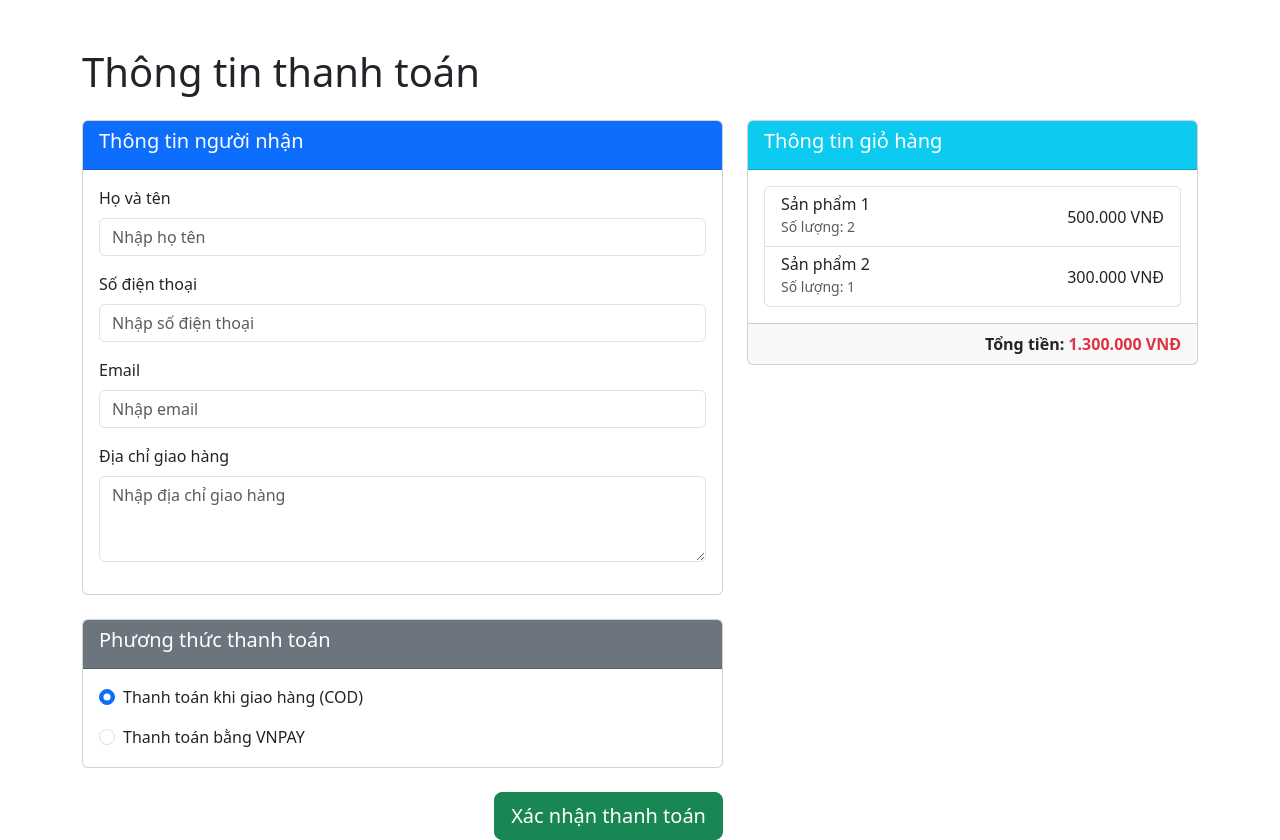
After one commit to ngocbq3/da1wd19314, a PHP site: page /da1wd19314/views/temp/checkout.html in a window 1280 px wide. The commit adds this page. Run offline with PHP 8.4, Linux system fonts and the light colour scheme.

Commit message:
template giao dien

```diff
--- a/admin/index.php
+++ b/admin/index.php
@@ -1,4 +1,5 @@
 <?php
+session_start();
 require_once __DIR__ . "/../env.php";
 require_once __DIR__ . "/../common/function.php";
 
@@ -19,5 +20,6 @@ match ($ctl) {
     'storesp' => (new AdminProductController)->store(),
     'editsp' => (new AdminProductController)->edit(),
     'updatesp' => (new AdminProductController)->update(),
+    'deletesp' => (new AdminProductController)->delete(),
     default => view('errors.404'),
 };
--- a/views/admin/products/list.php
+++ b/views/admin/products/list.php
@@ -1,6 +1,11 @@
 <?php include_once ROOT_DIR . "views/admin/header.php" ?>
 
 <div>
+    <?php if ($message != '') : ?>
+        <div class="alert alert-success">
+            <?= $message ?>
+        </div>
+    <?php endif ?>
     <table class="table">
         <thead>
             <tr>
@@ -30,6 +35,7 @@
                     <td><?= $pro['cate_name'] ?></td>
                     <td>
                         <a href="<?= ADMIN_URL . '?ctl=editsp&id=' . $pro['id'] ?>" class="btn btn-primary">Sửa</a>
+                        <a href="<?= ADMIN_URL . '?ctl=deletesp&id=' . $pro['id'] ?>" class="btn btn-danger" onclick="return confirm('Bạn có muốn xóa không')">Xóa</a>
                     </td>
                 </tr>
             <?php endforeach ?>
--- /dev/null
+++ b/views/temp/checkout.html
@@ -0,0 +1,119 @@
+<!DOCTYPE html>
+<html lang="en">
+
+<head>
+    <meta charset="UTF-8">
+    <meta name="viewport" content="width=device-width, initial-scale=1.0">
+    <title>Thanh toán</title>
+    <!-- Bootstrap CSS -->
+    <link href="https://cdn.jsdelivr.net/npm/bootstrap@5.3.2/dist/css/bootstrap.min.css" rel="stylesheet">
+</head>
+
+<body>
+    <div class="container mt-5">
+        <h1 class="mb-4">Thông tin thanh toán</h1>
+        <div class="row">
+            <!-- Form thông tin thanh toán -->
+            <div class="col-md-7">
+                <form action="payment-process.php" method="POST">
+                    <!-- Thông tin người nhận -->
+                    <div class="card mb-4">
+                        <div class="card-header bg-primary text-white">
+                            <h5>Thông tin người nhận</h5>
+                        </div>
+                        <div class="card-body">
+                            <div class="mb-3">
+                                <label for="fullName" class="form-label">Họ và tên</label>
+                                <input type="text" class="form-control" id="fullName" name="full_name"
+                                    placeholder="Nhập họ tên" required>
+                            </div>
+                            <div class="mb-3">
+                                <label for="phone" class="form-label">Số điện thoại</label>
+                                <input type="tel" class="form-control" id="phone" name="phone"
+                                    placeholder="Nhập số điện thoại" required>
+                            </div>
+                            <div class="mb-3">
+                                <label for="email" class="form-label">Email</label>
+                                <input type="email" class="form-control" id="email" name="email"
+                                    placeholder="Nhập email" required>
+                            </div>
+                            <div class="mb-3">
+                                <label for="address" class="form-label">Địa chỉ giao hàng</label>
+                                <textarea class="form-control" id="address" name="address" rows="3"
+                                    placeholder="Nhập địa chỉ giao hàng" required></textarea>
+                            </div>
+                        </div>
+                    </div>
+
+                    <!-- Phương thức thanh toán -->
+                    <div class="card mb-4">
+                        <div class="card-header bg-secondary text-white">
+                            <h5>Phương thức thanh toán</h5>
+                        </div>
+                        <div class="card-body">
+                            <div class="form-check mb-3">
+                                <input class="form-check-input" type="radio" name="payment_method" id="cod" value="cod"
+                                    checked>
+                                <label class="form-check-label" for="cod">
+                                    Thanh toán khi giao hàng (COD)
+                                </label>
+                            </div>
+                            <div class="form-check">
+                                <input class="form-check-input" type="radio" name="payment_method" id="vnpay"
+                                    value="vnpay">
+                                <label class="form-check-label" for="vnpay">
+                                    Thanh toán bằng VNPAY
+                                </label>
+                            </div>
+                        </div>
+                    </div>
+
+                    <!-- Nút xác nhận -->
+                    <div class="text-end">
+                        <button type="submit" class="btn btn-success btn-lg">
+                            <i class="bi bi-check-circle"></i> Xác nhận thanh toán
+                        </button>
+                    </div>
+                </form>
+            </div>
+
+            <!-- Thông tin giỏ hàng -->
+            <div class="col-md-5">
+                <div class="card">
+                    <div class="card-header bg-info text-white">
+                        <h5>Thông tin giỏ hàng</h5>
+                    </div>
+                    <div class="card-body">
+                        <ul class="list-group">
+                            <!-- Sản phẩm 1 -->
+                            <li class="list-group-item d-flex justify-content-between align-items-center">
+                                <div>
+                                    <h6 class="mb-0">Sản phẩm 1</h6>
+                                    <small class="text-muted">Số lượng: 2</small>
+                                </div>
+                                <span>500.000 VNĐ</span>
+                            </li>
+                            <!-- Sản phẩm 2 -->
+                            <li class="list-group-item d-flex justify-content-between align-items-center">
+                                <div>
+                                    <h6 class="mb-0">Sản phẩm 2</h6>
+                                    <small class="text-muted">Số lượng: 1</small>
+                                </div>
+                                <span>300.000 VNĐ</span>
+                            </li>
+                        </ul>
+                    </div>
+                    <!-- Tổng tiền -->
+                    <div class="card-footer text-end fw-bold">
+                        Tổng tiền: <span class="text-danger">1.300.000 VNĐ</span>
+                    </div>
+                </div>
+            </div>
+        </div>
+    </div>
+
+    <!-- Bootstrap JS -->
+    <script src="https://cdn.jsdelivr.net/npm/bootstrap@5.3.2/dist/js/bootstrap.bundle.min.js"></script>
+</body>
+
+</html>
```
Also changed, not shown: controllers/admin/AdminProductController.php (+6 -1 lines), css/common.css (added, +47 -0 lines), views/temp/cart.html (added, +101 -0 lines), views/temp/default.html (added, +101 -0 lines), views/temp/detail.html (added, +55 -0 lines).
